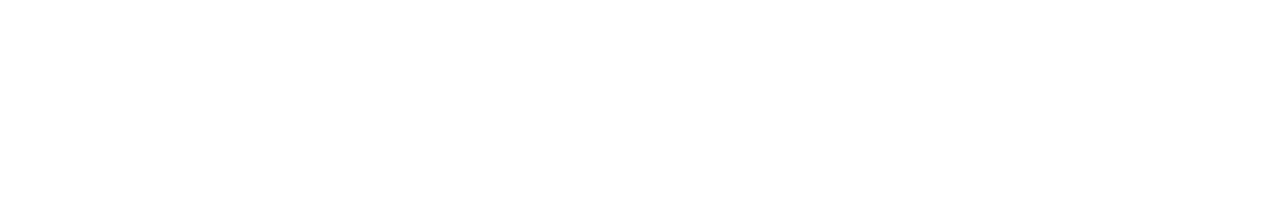
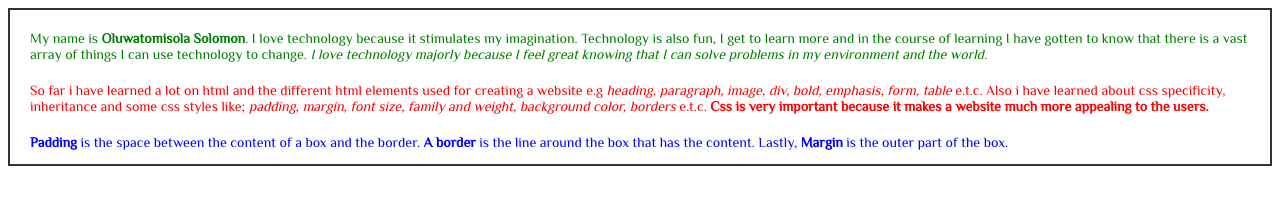
Before and after one commit to tomisola1/About-Tomi, a plain HTML site: page index.html in a window 1280 px wide. Drawn offline with Linux system fonts and the light colour scheme.

Commit message:
assignment done

```diff
--- a/index.html
+++ b/index.html
@@ -4,9 +4,23 @@
     <meta charset="UTF-8">
     <meta http-equiv="X-UA-Compatible" content="IE=edge">
     <meta name="viewport" content="width=device-width, initial-scale=1.0">
-    <title>Practice</title>
+    <link rel="stylesheet" href="style.css">
+    <title>Css Properties</title>
 </head>
 <body>
-
+   <div class="container">
+        <section class="section-1">
+            <!-- <h1>First Section</h1> -->
+            <p class="text">My name is <b>Oluwatomisola Solomon</b>. I love technology because it stimulates my imagination. Technology is also fun, I get to learn more and in the course of learning I have gotten to know that there is a vast array of things I can use technology to change. <i>I love technology majorly because I feel great knowing that I can solve problems in my environment and the world.</i></p>
+        </section>
+        <section class="section-2">
+            <!-- <h1>Second Section</h1> -->
+            <p class="text">So far i have learned a lot on html and the different html elements used for creating a website e.g <i>heading, paragraph, image, div, bold, emphasis, form, table</i> e.t.c. Also i have learned about css specificity, inheritance and some css styles like; <i>padding, margin, font size, family and weight, background color, borders</i> e.t.c. <b>Css is very important because it makes a website much more appealing to the users.</b> </p>
+        </section>
+        <section class="section-3">
+            <!-- <h1>Third Section</h1> -->
+            <p class="text"><b>Padding</b> is the space between the content of a box and the border. <b>A border</b> is the line around the box that has the content. Lastly, <b>Margin</b> is the outer part of the box.</p>
+        </section>
+   </div>
 </body>
 </html>
--- /dev/null
+++ b/style.css
@@ -0,0 +1,31 @@
+@import url('https://fonts.googleapis.com/css2?family=Philosopher&display=swap');
+*{
+    font-family: 'Philosopher', sans-serif;
+}
+
+.container{
+    border: 2px solid #333;
+}
+
+h1{
+    font-size: 18px;
+}
+
+.section-1{
+    margin: 20px;
+    color: green;
+    font-size: 14px;
+}
+
+.section-2{
+    margin: 20px;
+    color: red;
+    font-size: 14px;
+}
+
+.section-3{
+    margin: 0 20px;
+    margin-bottom: 10px;
+    color: blue;
+    font-size: 14px;
+}
```
Also changed, not shown: contact page/contact-page.html (deleted, +0 -28 lines).
